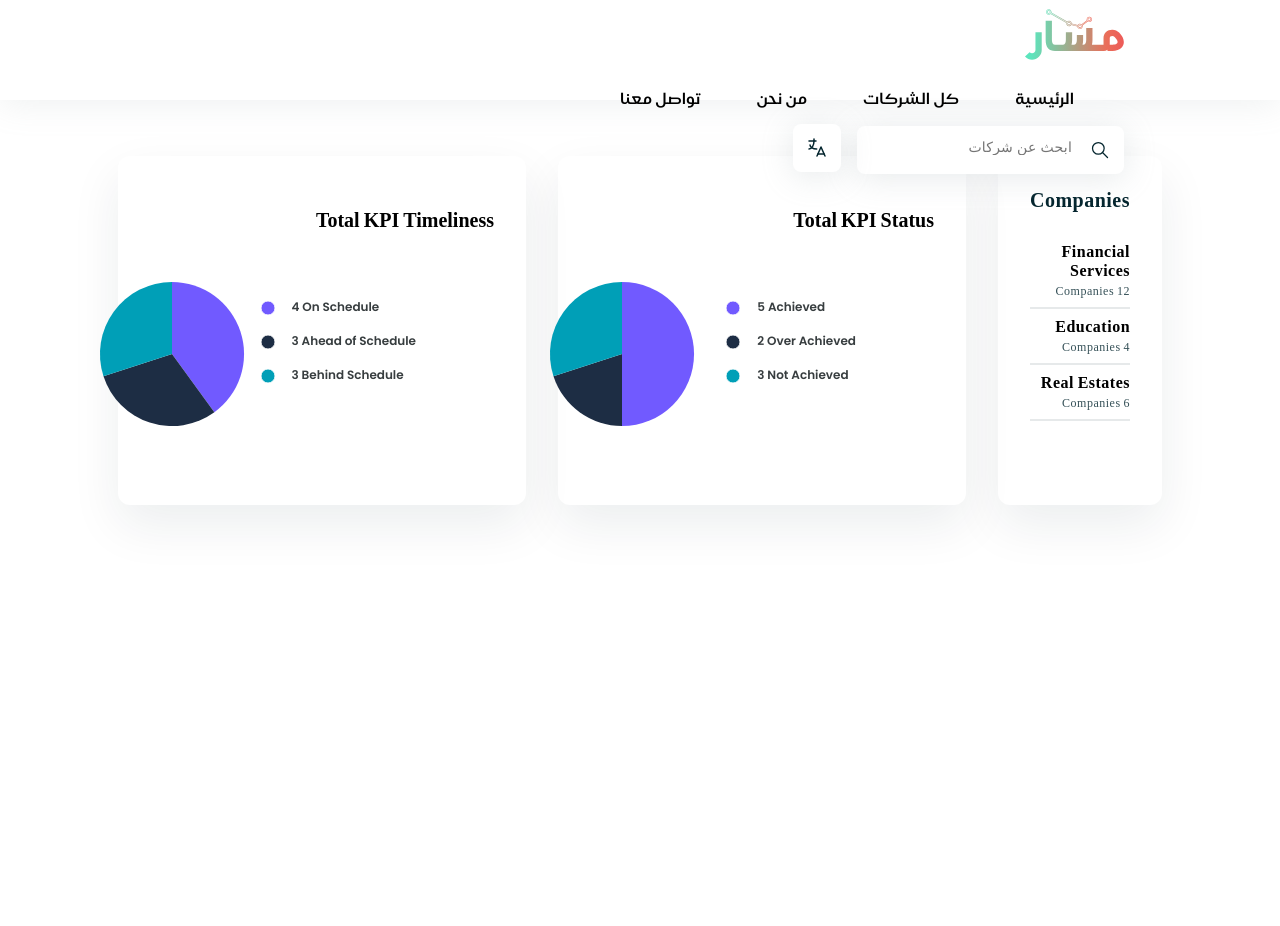
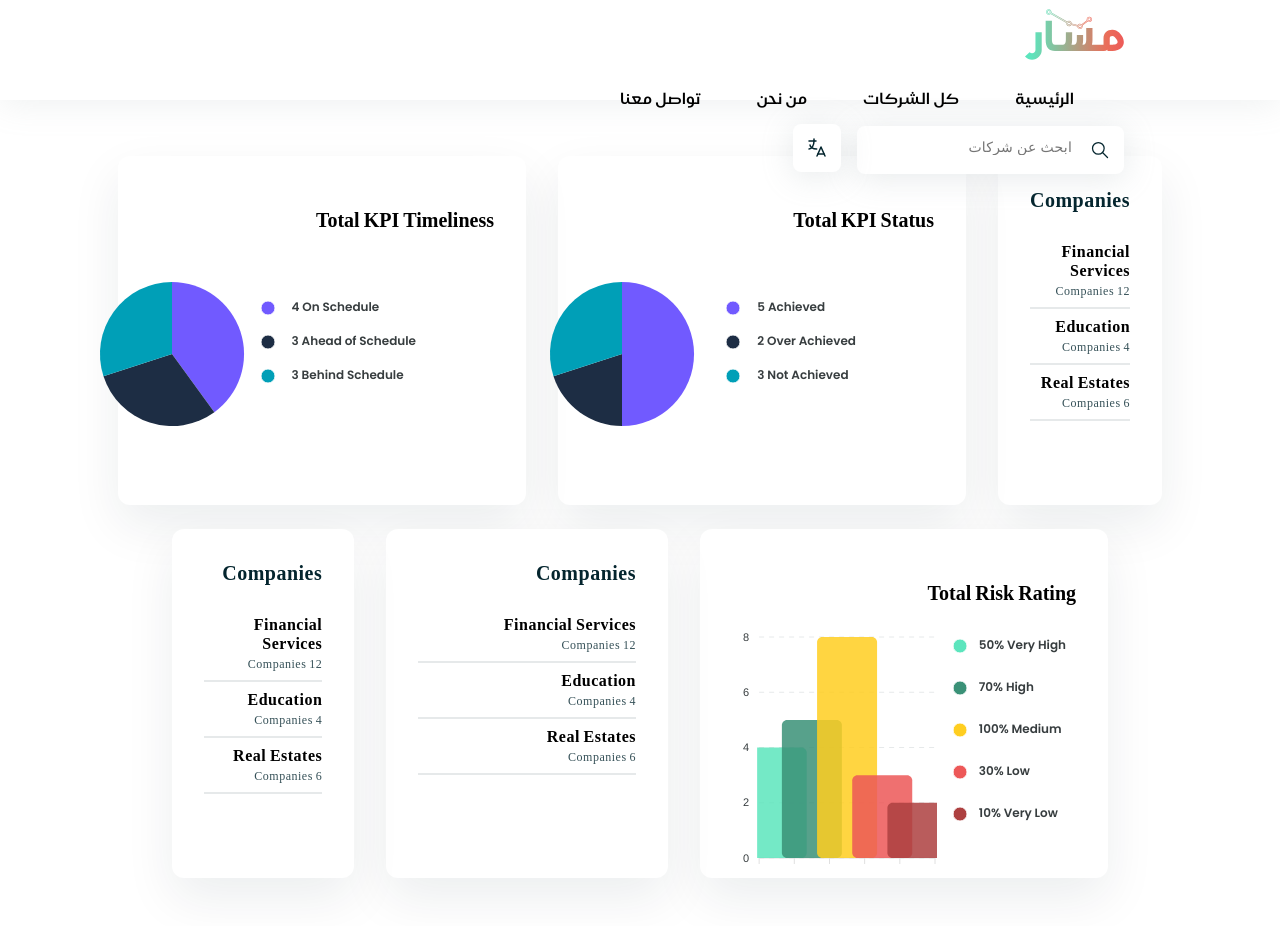
Before and after one commit to Mazen-Al-Samman/Masar, a Next.js app: page /super-admin/home in a window 1280 px wide. Shown: the top 926 px of the page. Before the commit the page ends 800 px from the top, so only its background shows below. Built offline with nearby package versions, Linux system fonts and the light colour scheme.

Commit message:
Column Chart

```diff
--- a/components/Box.tsx
+++ b/components/Box.tsx
@@ -1,6 +1,8 @@
 import styles from './styles/box.module.css';
 import TextBox from '../components/TextBox';
 import ChartBox from '../components/ChartBox';
+import ColumnChartBox from "./ColumnChartBox";
+import {Col} from "react-bootstrap";
 
 interface BoxConfig {
     width: string,
@@ -19,9 +21,9 @@ const Box = ({ width, height, type, config }: BoxConfig) => {
 
 function renderBox(type: string, config: any) {
     switch (type) {
-        case 'text':
-            return <TextBox config={config}></TextBox>;
+        case 'text': return <TextBox config={config}></TextBox>;
         case 'pieChart': return <ChartBox config={config}></ChartBox>
+        case 'columnChart': return <ColumnChartBox config={config}></ColumnChartBox>
     }
 }
 
--- /dev/null
+++ b/components/ColumnChartBox.tsx
@@ -0,0 +1,95 @@
+import dynamic from "next/dynamic";
+
+const Chart = dynamic(() => import('react-apexcharts'), {
+    ssr: false,
+});
+
+interface ChartConfig {
+    config: ChartData
+}
+
+interface ChartData {
+    colors: string[],
+    percents: string[],
+    labels: string[],
+    categories: string[],
+    data: number[],
+    mainText: string
+}
+
+const ColumnChartBox = ({config}: ChartConfig) => {
+    const {mainText, colors, percents, labels, categories, data} = config;
+    const options = {
+        chart: {
+            offsetY: -40,
+            type: 'bar',
+            toolbar: {
+                show: false
+            }
+        },
+        colors: colors,
+        plotOptions: {
+            bar: {
+                columnWidth: '60',
+                distributed: true,
+                borderRadius: 5,
+            }
+        },
+        dataLabels: {
+            enabled: false
+        },
+        legend: {
+            show: true,
+            position: 'right',
+            offsetX: -30,
+            offsetY: -3,
+            fontSize: '12px',
+            fontFamily: 'Poppins',
+            fontWeight: 600,
+            itemMargin: {
+                vertical: 12,
+            },
+            markers: {
+                shape: "circle",
+                radius: 10,
+                offsetY: 1,
+                offsetX: -10
+            },
+            formatter: function (seriesName: string, opts: any) {
+                return [percents[opts.seriesIndex] + " " + seriesName]
+            }
+        },
+        grid: {
+            borderColor: '#E6E9EA',
+            strokeDashArray: 5,
+        },
+        xaxis: {
+            categories: categories,
+            labels: {
+                show: false
+            }
+        },
+        labels: labels
+    };
+
+    const series = [
+        {
+            data: data
+        },
+    ];
+    return (
+        <div style={{padding: '32px'}}>
+            <p style={{fontStyle: 'normal', fontWeight: '900', fontSize: '20px', marginBottom: '42px'}}>{mainText}</p>
+            {(typeof window !== 'undefined') &&
+                <Chart
+                    options={options}
+                    series={series}
+                    type="bar"
+                    width={350}
+                    height={275}
+                />
+            }
+        </div>
+    )
+}
+export default ColumnChartBox;
--- a/pages/super-admin/home.tsx
+++ b/pages/super-admin/home.tsx
@@ -3,8 +3,8 @@ import Box from '../../components/Box';
 
 export default function Home({lang}: MainProps) {
     return (
+        <>
             <div style={{padding: '0px 156px', display: 'flex', justifyContent: 'center'}}>
-
                 {/* Companies */}
                 <Box width='264px' height='349px' type='text' config={
                     {
@@ -34,12 +34,68 @@ export default function Home({lang}: MainProps) {
                     colors: ['#715AFF', '#1D2D44', '#009FB7']
                 }}></Box>
 
+                {/* Total KPI Timeliness */}
                 <Box width='408px' height='349px' type='pieChart' config={{
                     mainText: 'Total KPI Timeliness',
                     series: [4, 3, 3],
                     labels: ['On Schedule', 'Ahead of Schedule', 'Behind Schedule'],
                     colors: ['#715AFF', '#1D2D44', '#009FB7']
                 }}></Box>
+
             </div>
+            <div style={{padding: '0px 156px', display: 'flex', justifyContent: 'center', marginTop: '24px'}}>
+                {/* Total Risk Rating */}
+                <Box width='408px' height='349px' type='columnChart' config={
+                    {
+                        mainText: 'Total Risk Rating',
+                        colors: ['#5CE5BD', '#3A9177', '#FFCE20', '#ED5858', '#AD4040'],
+                        percents: ['50%', '70%', '100%', '30%', '10%'],
+                        labels: ['11', '22', '33', '44', '55'],
+                        categories: ['Very High', 'High', 'Medium', 'Low', 'Very Low'],
+                        data: [4, 5, 8, 3, 2]
+                    }
+                }></Box>
+
+                <Box width='408px' height='349px' type='text' config={
+                    {
+                        mainText: 'Companies',
+                        items: [
+                            {
+                                title: 'Financial Services',
+                                desc: '12 Companies'
+                            },
+                            {
+                                title: 'Education',
+                                desc: '4 Companies'
+                            },
+                            {
+                                title: 'Real Estates',
+                                desc: '6 Companies'
+                            }
+                        ]
+                    }
+                }></Box>
+
+                <Box width='264px' height='349px' type='text' config={
+                    {
+                        mainText: 'Companies',
+                        items: [
+                            {
+                                title: 'Financial Services',
+                                desc: '12 Companies'
+                            },
+                            {
+                                title: 'Education',
+                                desc: '4 Companies'
+                            },
+                            {
+                                title: 'Real Estates',
+                                desc: '6 Companies'
+                            }
+                        ]
+                    }
+                }></Box>
+            </div>
+        </>
     );
 }
```
Lines whose indentation alone changed are shown as unchanged.
